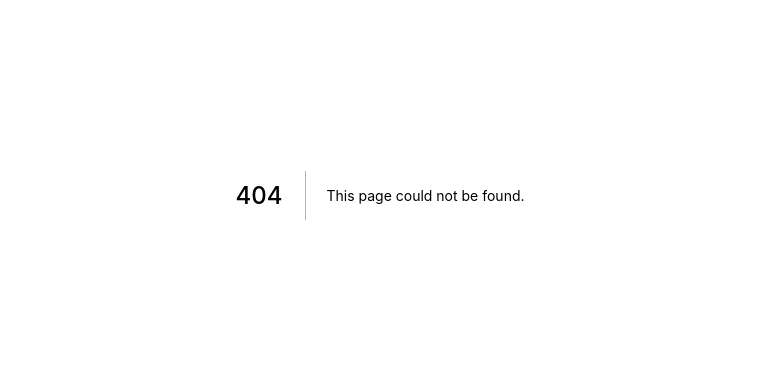
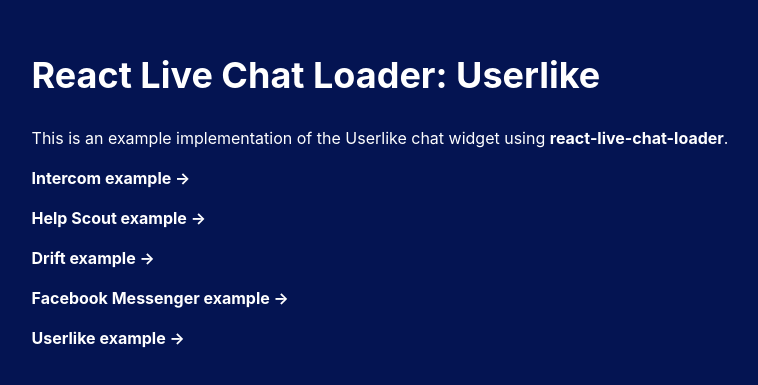
Before and after one commit to calibreapp/react-live-chat-loader, a Next.js app in the folder website/: page /userlike in a window 1280 px wide. Before the commit this address had no page. Shown: the part 205-590 px from the top of the page, without its empty margins (260-1018 px from the left). Built offline with nearby package versions, Linux system fonts and the light colour scheme.

Commit message:
Add Userlike to website

```diff
--- a/website/components/exampleLinks.js
+++ b/website/components/exampleLinks.js
@@ -31,6 +31,13 @@ const ExampleLinks = () => (
         </a>
       </Link>
     </p>
+    <p>
+      <Link href="/userlike">
+        <a>
+          Userlike example <span>→</span>
+        </a>
+      </Link>
+    </p>
   </>
 )
 
--- a/website/package.json
+++ b/website/package.json
@@ -8,8 +8,8 @@
   },
   "dependencies": {
     "next": "^9.3.2",
-    "react": "^16.12.0",
+    "react": "../node_modules/react",
     "react-dom": "^16.12.0",
-    "react-live-chat-loader": "^2.1.1"
+    "react-live-chat-loader": "^2.2.0"
   }
 }
--- a/website/pages/index.js
+++ b/website/pages/index.js
@@ -46,6 +46,11 @@ const Page = () => (
                 <a>Facebook Messenger</a>
               </Link>
             </li>
+            <li>
+              <Link href="/userlike">
+                <a>Userlike</a>
+              </Link>
+            </li>
           </ul>
         </p>
       </div>
--- /dev/null
+++ b/website/pages/userlike.js
@@ -0,0 +1,36 @@
+import React from 'react'
+import Layout from '../layouts/main'
+import ExampleLinks from '../components/exampleLinks'
+import { LiveChatLoaderProvider, Userlike } from 'react-live-chat-loader'
+
+const Page = () => (
+  <LiveChatLoaderProvider
+    provider="userlike"
+    providerKey="bf05626502af40b6b1035d7e3c73d22cc8cc0e9c2dd94b73aac33b62e93efcfc"
+  >
+    <Layout title="React Live Chat Loader: Facebook Messenger">
+      <div className="wrapper">
+        <div className="inner">
+          <h1>React Live Chat Loader: Userlike</h1>
+          <p>
+            This is an example implementation of the Userlike chat widget using{' '}
+            <a href="https://github.com/calibreapp/react-live-chat-loader">
+              react-live-chat-loader
+            </a>
+            .
+          </p>
+          <ExampleLinks />
+        </div>
+      </div>
+      <Userlike
+        backgroundColor="red"
+        style="sqaure"
+        color="purple"
+        vOffset="47px"
+        hOffset="49px"
+      />
+    </Layout>
+  </LiveChatLoaderProvider>
+)
+
+export default Page
```
Also changed, not shown: 1 other file (tests, documents, lock files or other folders).
